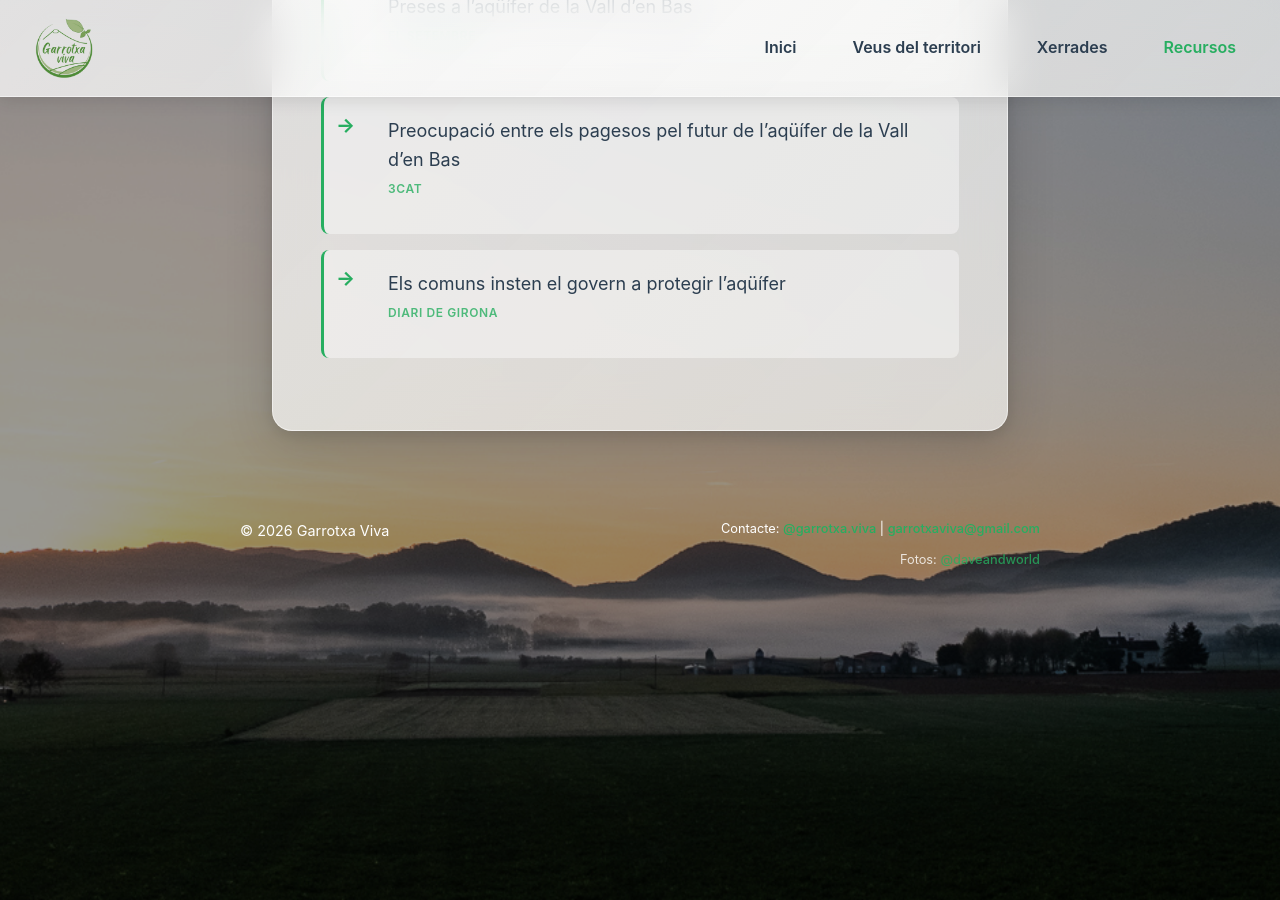
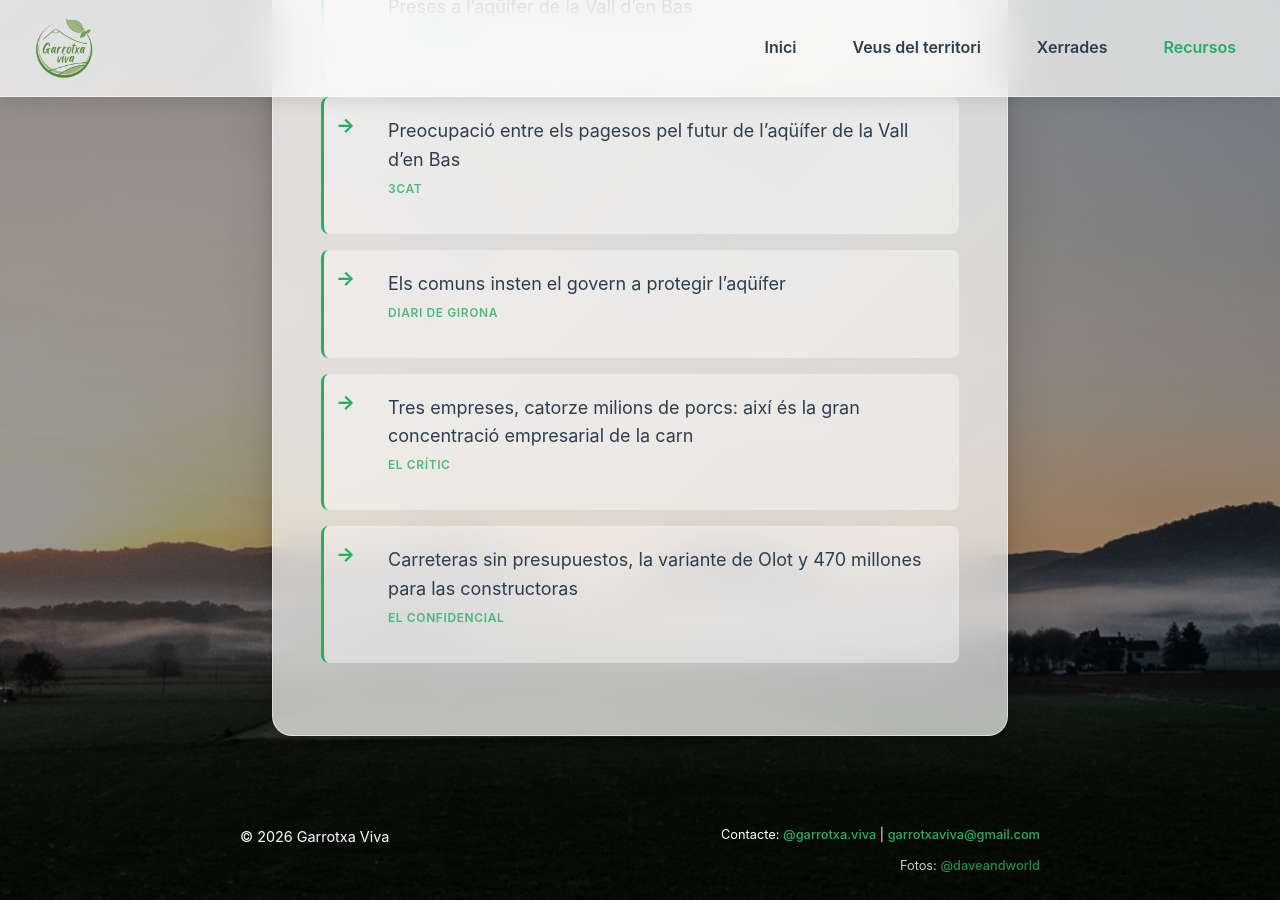
Before and after one commit to garrotxa-viva/garrotxa-viva.github.io, a Jekyll site: the page built from recursos.markdown, in a window 1280 px wide and 900 px high, scrolled down 1329 px. Built offline with Jekyll 4.4.1, drawn with Linux system fonts in a browser that asks for light colours; comment, search, counter and statistics services are not loaded.

Commit message:
Add two articles

```diff
--- a/recursos.markdown
+++ b/recursos.markdown
@@ -27,4 +27,8 @@ title: Recursos - Garrotxa Viva
 
 - [Els comuns insten el govern a protegir l'aqüífer <span class="source">Diari de Girona</span>](https://www.diaridegirona.cat/comarques/2025/09/10/els-comuns-insten-govern-protegir-121425244.html)
 
+- [Tres empreses, catorze milions de porcs: així és la gran concentració empresarial de la carn <span class="source">El Crític</span>](https://www.elcritic.cat/noticies/tres-empreses-catorze-milions-de-porcs-aixi-es-la-gran-concentracio-empresarial-de-la-carn-256624)
+
+- [Carreteras sin presupuestos, la variante de Olot y 470 millones para las constructoras <span class="source">El Confidencial</span>](https://archive.ph/g0x5T)
+
 </main>
```
